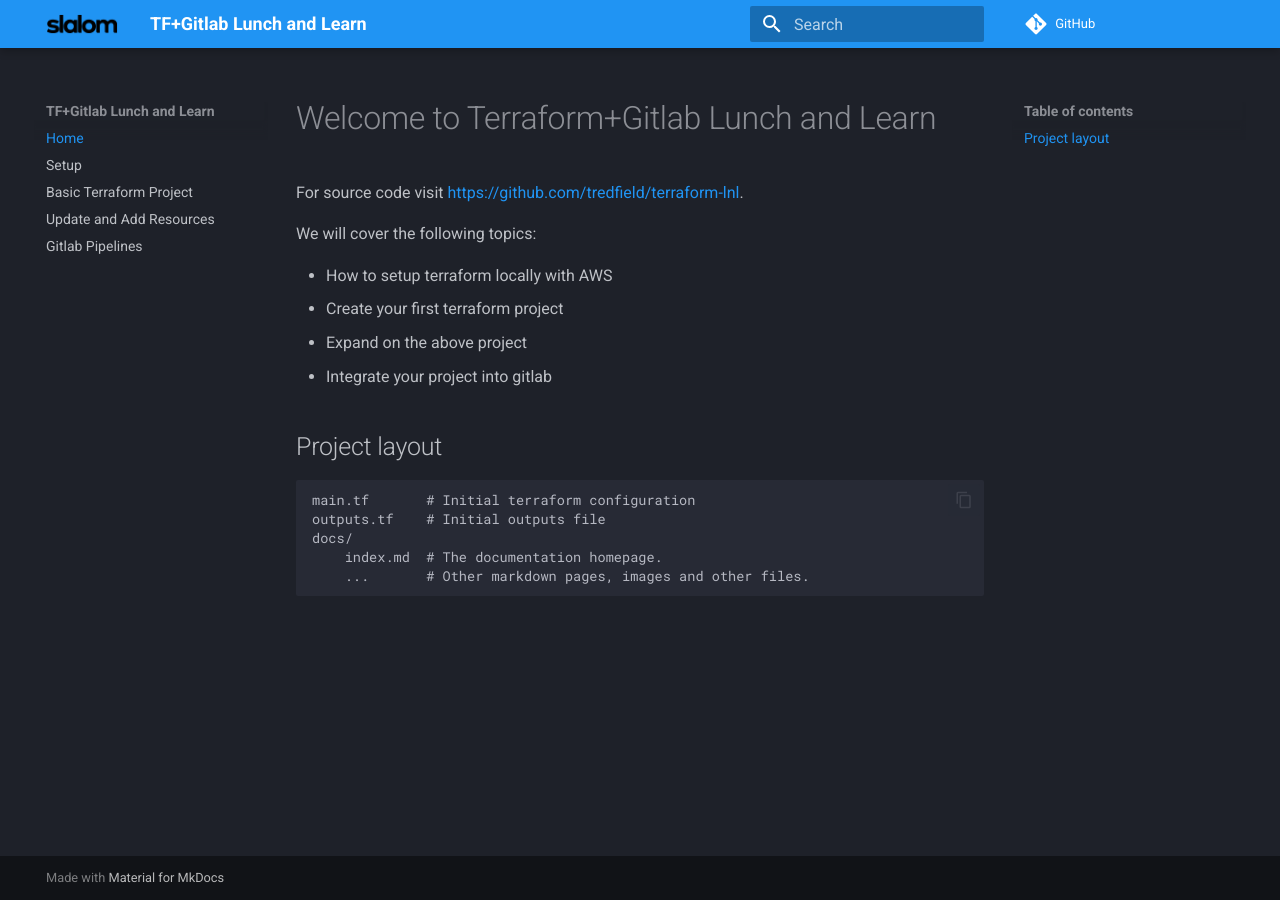
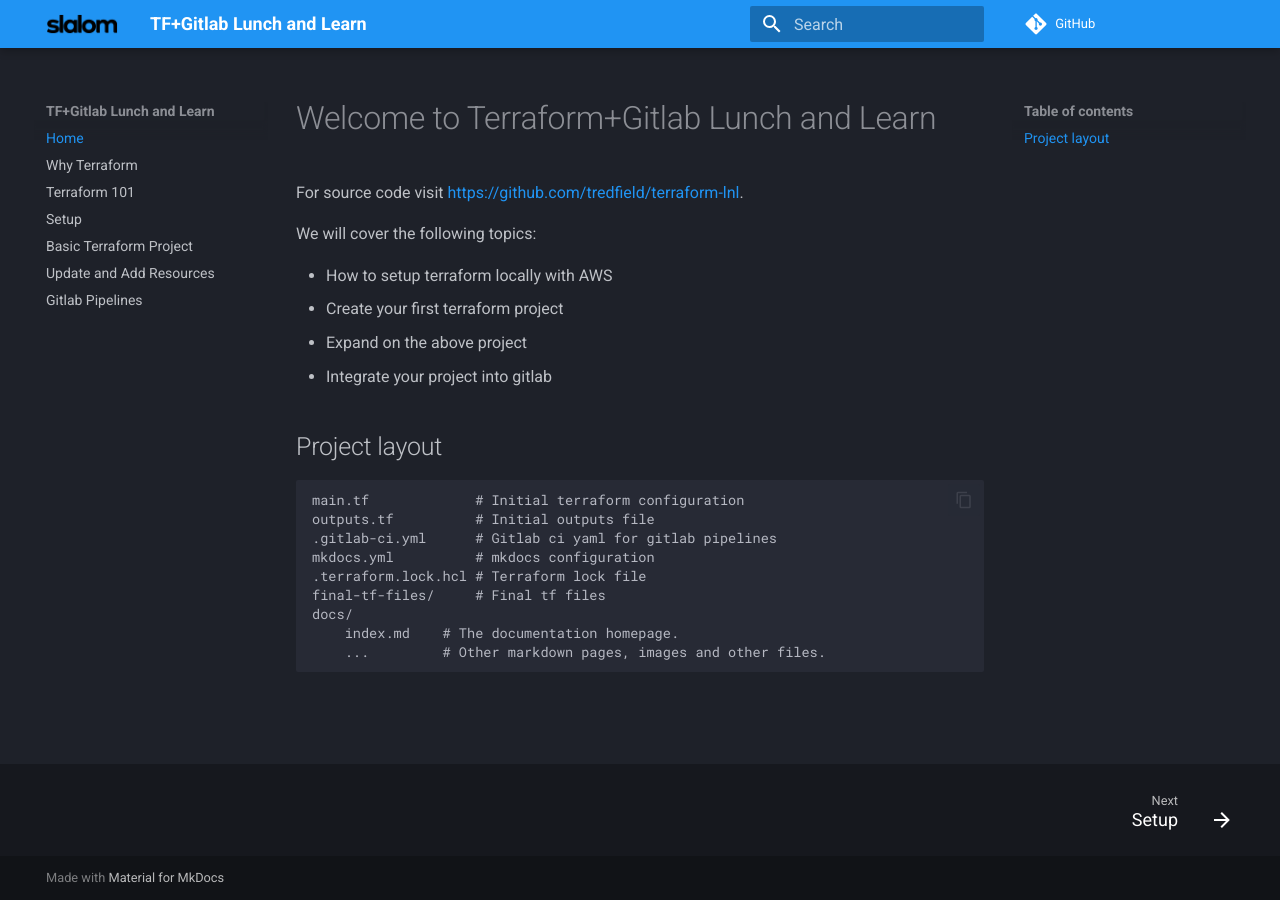
Before and after one commit to tredfield/terraform-lnl, an MkDocs documentation site: the page built from docs/index.md, in a window 1280 px wide. Built offline with MkDocs 1.6.1 and Material for MkDocs 9.7.7, drawn with Linux system fonts in a browser that asks for light colours; comment, search, counter and statistics services are not loaded.

Commit message:
fix: update docs

```diff
--- a/docs/index.md
+++ b/docs/index.md
@@ -11,8 +11,12 @@
 
 ## Project layout
 
-    main.tf       # Initial terraform configuration
-    outputs.tf    # Initial outputs file
+    main.tf             # Initial terraform configuration
+    outputs.tf          # Initial outputs file
+    .gitlab-ci.yml      # Gitlab ci yaml for gitlab pipelines
+    mkdocs.yml          # mkdocs configuration
+    .terraform.lock.hcl # Terraform lock file
+    final-tf-files/     # Final tf files
     docs/
-        index.md  # The documentation homepage.
-        ...       # Other markdown pages, images and other files.
+        index.md    # The documentation homepage.
+        ...         # Other markdown pages, images and other files.
--- a/mkdocs.yml
+++ b/mkdocs.yml
@@ -5,20 +5,30 @@
     - content.code.annotate
     - content.code.copy
     - navigation.instant
+    - navigation.footer
   palette:
     scheme: slate
     primary: blue
   logo: assets/slalom-logo-black-150x50.png
+  favicon: https://slalom.com/themes/custom/slalom/favicon.ico
+extra:
+  homepage: https://slalom.com
 repo_url: https://github.com/tredfield/terraform-lnl
 markdown_extensions:
   - pymdownx.highlight
   - pymdownx.inlinehilite
-  - pymdownx.superfences
   - pymdownx.snippets
   - admonition
   - pymdownx.details
+  - pymdownx.superfences:
+      custom_fences:
+        - name: mermaid
+          class: mermaid
+          format: !!python/name:pymdownx.superfences.fence_code_format
 nav:
   - Home: index.md
+  - Why Terraform: why-tf.md
+  - Terraform 101: tf-101.md
   - Setup: setup.md
   - Basic Terraform Project: basic.md
   - Update and Add Resources: update-and-add.md
```
Also changed, not shown: README.md (+2 -0 lines), demo.md (deleted, +0 -177 lines), docs/setup.md (+3 -0 lines).
